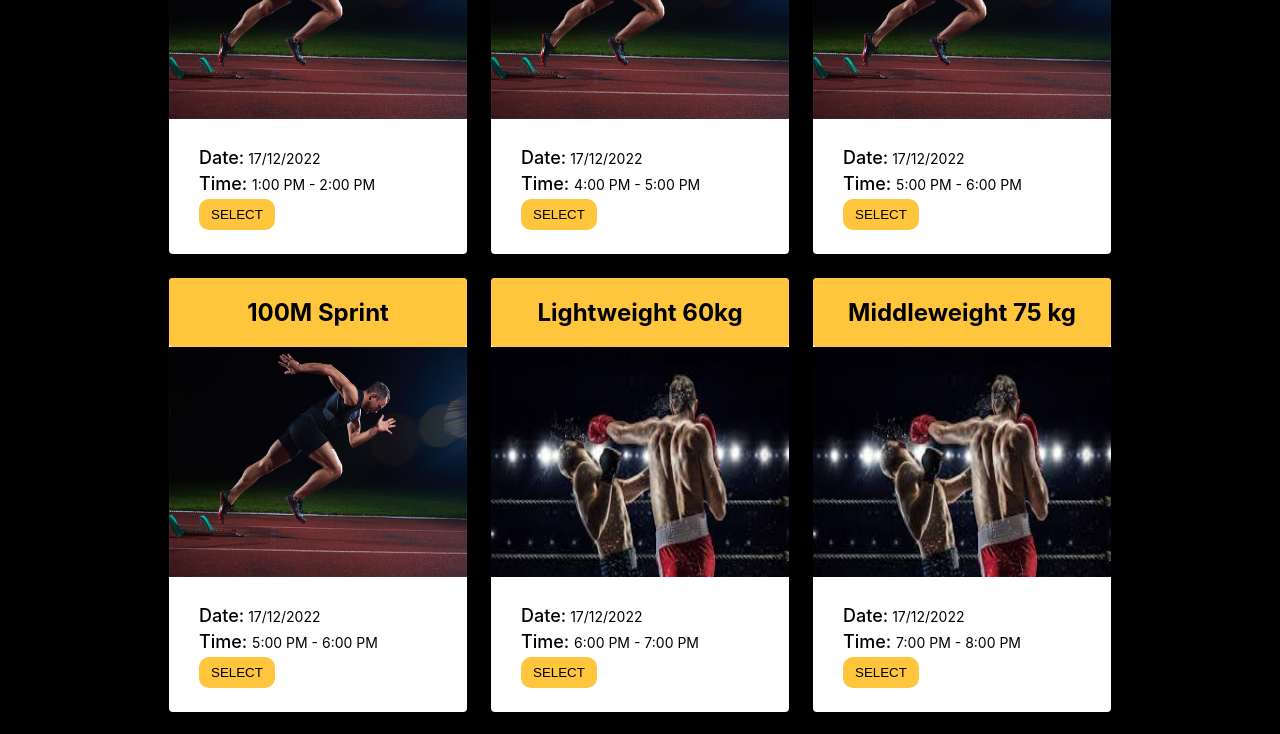
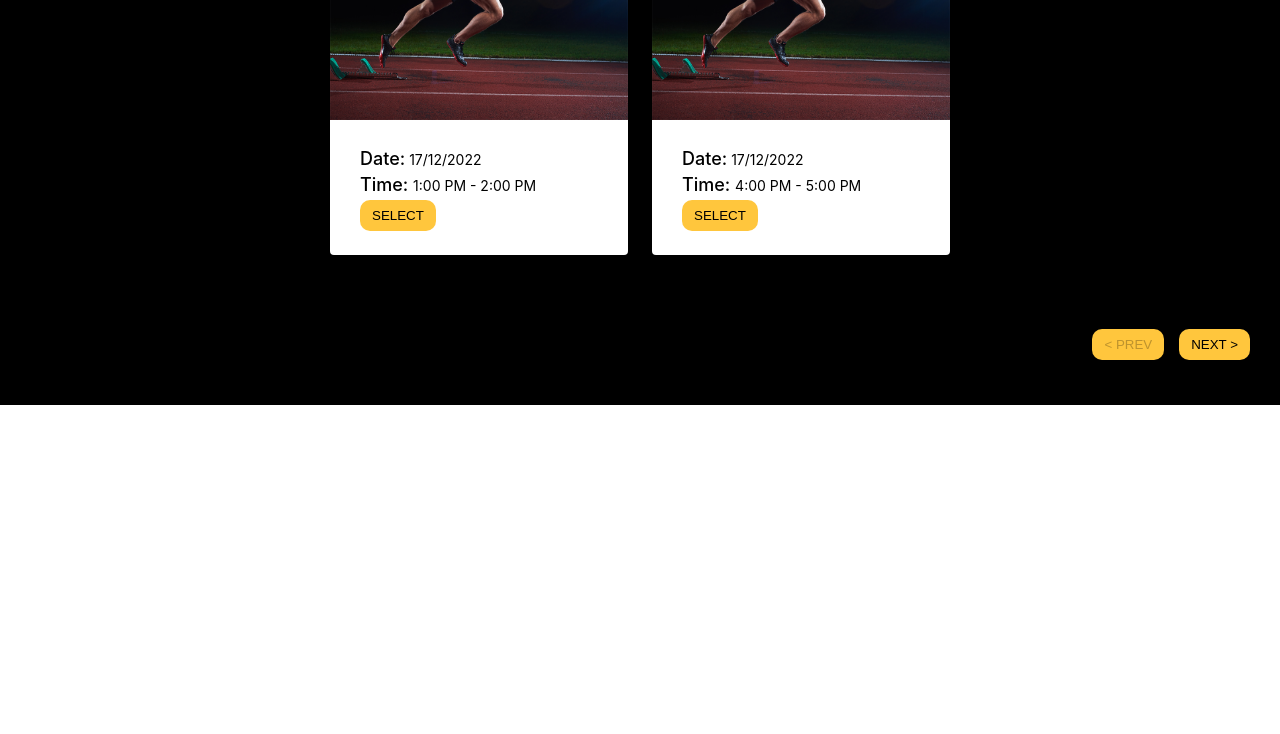
Before and after one commit to Bradeep/SportsDay, a React (Create React App) app: page / in a window 1280 px wide. Shown: the part 820-1554 px from the top of the page. After the commit the page ends 1225 px from the top, so only its background shows below. Built offline with nearby package versions, Linux system fonts and the light colour scheme.

Commit message:
Added pagination

```diff
--- a/public/index.html
+++ b/public/index.html
@@ -24,7 +24,7 @@
       work correctly both with client-side routing and a non-root public URL.
       Learn how to configure a non-root public URL by running `npm run build`.
     -->
-    <title>React App</title>
+    <title>Sports Day</title>
   </head>
   <body>
     <noscript>You need to enable JavaScript to run this app.</noscript>
--- a/src/views/EventCard/index.tsx
+++ b/src/views/EventCard/index.tsx
@@ -1,4 +1,4 @@
-import React, { useState, useEffect } from "react";
+import React, { useState, useEffect, useCallback } from "react";
 
 import { CardWrapper } from "../../components/Card/index";
 import ImgWithFallback from "../../components/ImgWithFallback/index";
@@ -32,6 +32,8 @@ interface IProps {
   ) => void;
 }
 
+const EVENTS_PER_PAGE = 5;
+
 const Events = ({
   events,
   onClick,
@@ -40,40 +42,48 @@ const Events = ({
 }: IProps) => {
   const [areEventsAvailable, setAreEventsAvailable] = useState<boolean>(false);
   const [doAnimation, setDoAnimation] = useState<boolean>(false);
+  const [currIndex, setCurrIndex] = useState<number>(0);
 
   useEffect(() => {
     setDoAnimation(true);
-    if (selectedCategory === "All Categories")
-      setAreEventsAvailable(events?.length > 0);
-    else {
     setAreEventsAvailable(false);
-    }
+    setCurrIndex(0);
   }, [events, selectedCategory]);
 
-  const onClickButton = (
+  const onClickButton = useCallback(
+    (
       idx: number,
       eventId: number,
       isSelectedEvent: boolean,
       overlapping: boolean
     ) => {
       onClick && onClick(idx, eventId, isSelectedEvent, overlapping);
-  };
+    },
+    [onClick]
+  );
+
+  const onClickPrevButton = useCallback(() => {
+    setCurrIndex((curr) => curr - EVENTS_PER_PAGE);
+  }, []);
+
+  const onClickNextButton = useCallback(() => {
+    setCurrIndex((curr) => curr + EVENTS_PER_PAGE);
+  }, []);
+
+  const eventsToDisplay = events.slice(currIndex, currIndex + EVENTS_PER_PAGE);
 
   return (
+    <>
       <div className={styles.eventCard_container}>
-      {events.map((event, idx) => {
-        if (
-          selectedCategory !== "All Categories" &&
-          selectedCategory !== event.event_category
-        )
-          return null;
-
+        {eventsToDisplay.map((event, idx) => {
           if (!areEventsAvailable) setAreEventsAvailable(true);
 
           const overlapping =
             selectedEvents.length === 3 || isOverLapping(selectedEvents, event);
 
-        const isSelectedEvent = selectedEvents.some((el) => el.id === event.id);
+          const isSelectedEvent = selectedEvents.some(
+            (el) => el.id === event.id
+          );
 
           return (
             <div
@@ -92,7 +102,9 @@ const Events = ({
                   className={styles.eventCard_wrapper}
                   data-testid={`events_${event.id}`}
                 >
-                <div className={styles.eventCard_title}>{event.event_name}</div>
+                  <div className={styles.eventCard_title}>
+                    {event.event_name}
+                  </div>
                   <ImgWithFallback
                     className={styles.event_image}
                     height={230}
@@ -119,7 +131,12 @@ const Events = ({
                     <Button
                       buttonColor="#ffc63d"
                       onClick={() =>
-                      onClickButton(idx, event.id, isSelectedEvent, overlapping)
+                        onClickButton(
+                          idx,
+                          event.id,
+                          isSelectedEvent,
+                          overlapping
+                        )
                       }
                       disabled={overlapping && !isSelectedEvent}
                       customClass={styles.select_button}
@@ -141,6 +158,31 @@ const Events = ({
             </div>
           );
         })}
+      </div>
+      {areEventsAvailable && (
+        <div className={styles.eventsCard_footer}>
+          <Button
+            buttonColor="#ffc63d"
+            customClass={styles.footer_button}
+            disabled={currIndex === 0}
+            onClick={() => {
+              onClickPrevButton();
+            }}
+          >
+            {"< PREV"}
+          </Button>
+          <Button
+            buttonColor="#ffc63d"
+            customClass={styles.footer_button}
+            disabled={currIndex + EVENTS_PER_PAGE >= events.length}
+            onClick={() => {
+              onClickNextButton();
+            }}
+          >
+            {"NEXT >"}
+          </Button>
+        </div>
+      )}
       {!areEventsAvailable && (
         <div
           className={styles.events_fallback}
@@ -154,7 +196,7 @@ const Events = ({
           No Events to be displayed
         </div>
       )}
-    </div>
+    </>
   );
 };
 
--- a/src/views/EventCard/styles.module.scss
+++ b/src/views/EventCard/styles.module.scss
@@ -52,6 +52,17 @@
   .animate {
     animation: drop-out 1250ms both;
   }
+}
+.eventsCard_footer {
+  display: flex;
+  justify-content: flex-end;
+  align-items: center;
+  padding: 10px 30px 45px 10px;
+  gap: 15px;
+  .footer_button {
+    font-weight: 500;
+  }
+}
 .events_fallback {
   @include flex-justify-center;
   flex: 1;
@@ -64,7 +75,6 @@
   .fallback_icon {
     height: 200px;
     width: 150px;
-    }
   }
 }
 
@@ -114,6 +124,12 @@
   }
 }
 
+@media #{$MediaScreenXxs} {
+  .eventsCard_footer {
+    justify-content: center;
+  }
+}
+
 @keyframes drop-out {
   0% {
     opacity: 0;
--- /dev/null
+++ b/src/views/helper.ts
@@ -0,0 +1,16 @@
+import { EventsInterface } from "views";
+
+export const filterSelectedCategoryEvents = (
+  events: Array<EventsInterface>,
+  category: string
+) => {
+  let selectedEvents = [];
+  if (category === "All Categories") selectedEvents = events;
+  else {
+    selectedEvents = events.filter(
+      (event) => event.event_category === category
+    );
+  }
+
+  return selectedEvents;
+};
--- a/src/views/index.tsx
+++ b/src/views/index.tsx
@@ -6,6 +6,7 @@ import Events from "./EventCard";
 import Dropdown from "../components/Dropdown";
 import Drawer from "../components/Drawer";
 
+import { filterSelectedCategoryEvents } from "./helper";
 import icon from "../assets/icons/athletics.svg";
 
 import "./styles.scss";
@@ -28,7 +29,10 @@ export interface EventsInterface {
 }
 
 const SportsDay = () => {
-  const [data, setData] = useState<Array<EventsInterface>>([]);
+  const [events, setEvents] = useState<Array<EventsInterface>>([]);
+  const [selectedCategoryEvents, setSelectedCategoryEvents] = useState<
+    Array<EventsInterface>
+  >([]);
   const [selectedEvents, setSelectedEvents] = useState<Array<EventsInterface>>(
     []
   );
@@ -41,7 +45,8 @@ const SportsDay = () => {
       try {
         const res = await fetch("data.json");
         const resData = await res?.json();
-        setData(resData);
+        setEvents(resData);
+        setSelectedCategoryEvents(resData);
       } catch (e) {
         console.log("Api failure");
       }
@@ -50,17 +55,23 @@ const SportsDay = () => {
     fetchData();
   }, []);
 
+  const onCategoryChange = (selectedValue: string) => {
+    setSelectedCategory(selectedValue);
+    const categoryEvents = filterSelectedCategoryEvents(events, selectedValue);
+    setSelectedCategoryEvents(categoryEvents);
+  };
+
   const onClick = (idx: number, id: number, isSelectedEvent: boolean) => {
     if (!isSelectedEvent) {
       setSelectedEvents((prev) => {
-        const events = [...prev];
-        events.push(data[idx]);
-        return events;
+        const selected = [...prev];
+        selected.push(selectedCategoryEvents[idx]);
+        return selected;
       });
     } else {
       setSelectedEvents((prev) => {
-        const events = prev.filter((el: EventsInterface) => el.id !== id);
-        return events;
+        const selected = prev.filter((el: EventsInterface) => el.id !== id);
+        return selected;
       });
     }
   };
@@ -74,7 +85,7 @@ const SportsDay = () => {
             <Dropdown
               dataPoints={EVENT_CATEGORY}
               onItemSelect={(data) => {
-                setSelectedCategory(data.selectedValue);
+                onCategoryChange(data.selectedValue);
               }}
             />
 
@@ -100,7 +111,7 @@ const SportsDay = () => {
         </div>
         <div>
           <Events
-            events={data}
+            events={selectedCategoryEvents}
             selectedEvents={selectedEvents}
             onClick={onClick}
             selectedCategory={selectedCategory}
--- a/src/views/styles.scss
+++ b/src/views/styles.scss
@@ -7,9 +7,9 @@
     @include flex-justify-center;
     position: sticky;
     top: 0;
-    background-color: $WHITE;
+    background-color: $GREY_4;
     padding: 40px 80px;
-    font-size: 24px;
+    font-size: 30px;
     font-weight: 700;
     box-shadow: 0px 5px 15px #afafaf;
     z-index: 1;
@@ -64,7 +64,7 @@
     .app_title_bar {
       flex-direction: column;
       padding: 30px 60px;
-      font-size: 18px;
+      font-size: 24px;
       gap: 10px;
       padding: 25px 35px;
       .app_title {
```
Also changed, not shown: 1 other file (tests, documents, lock files or other folders). Lines whose indentation alone changed are shown as unchanged.
